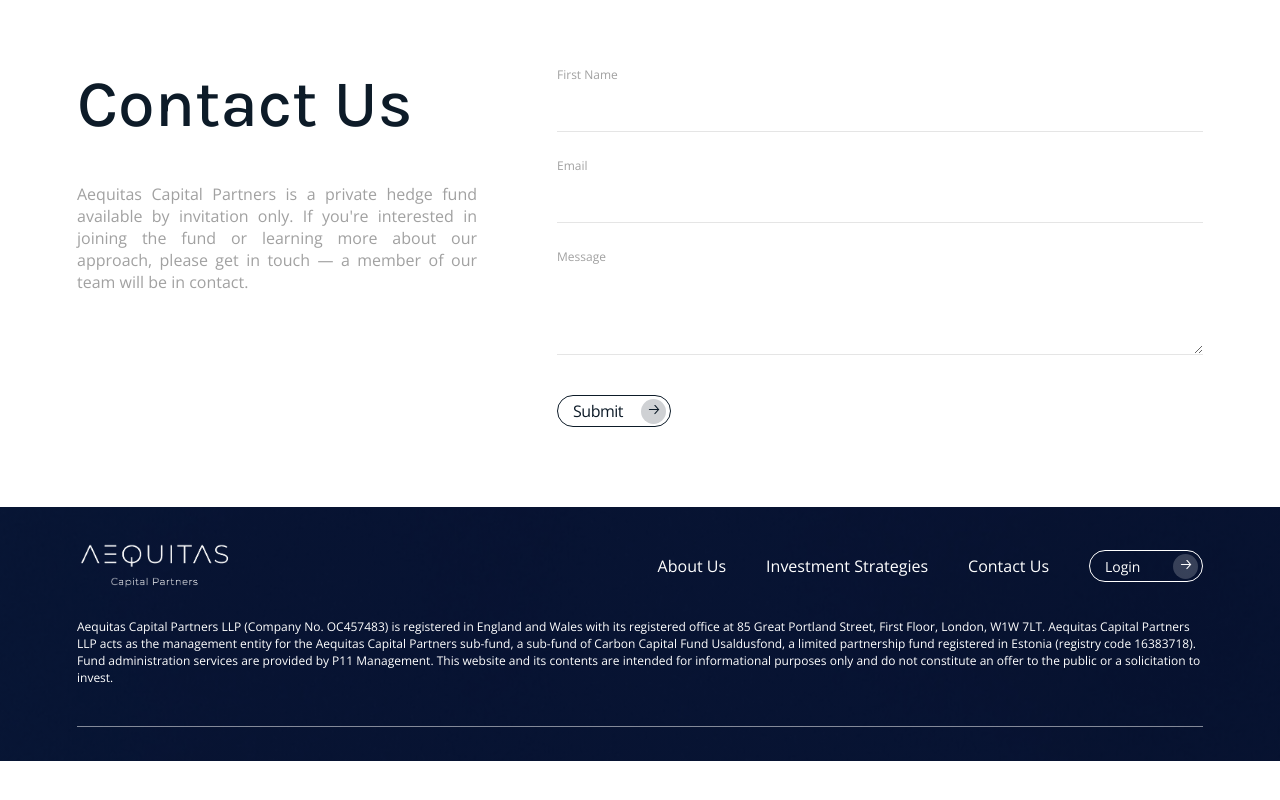
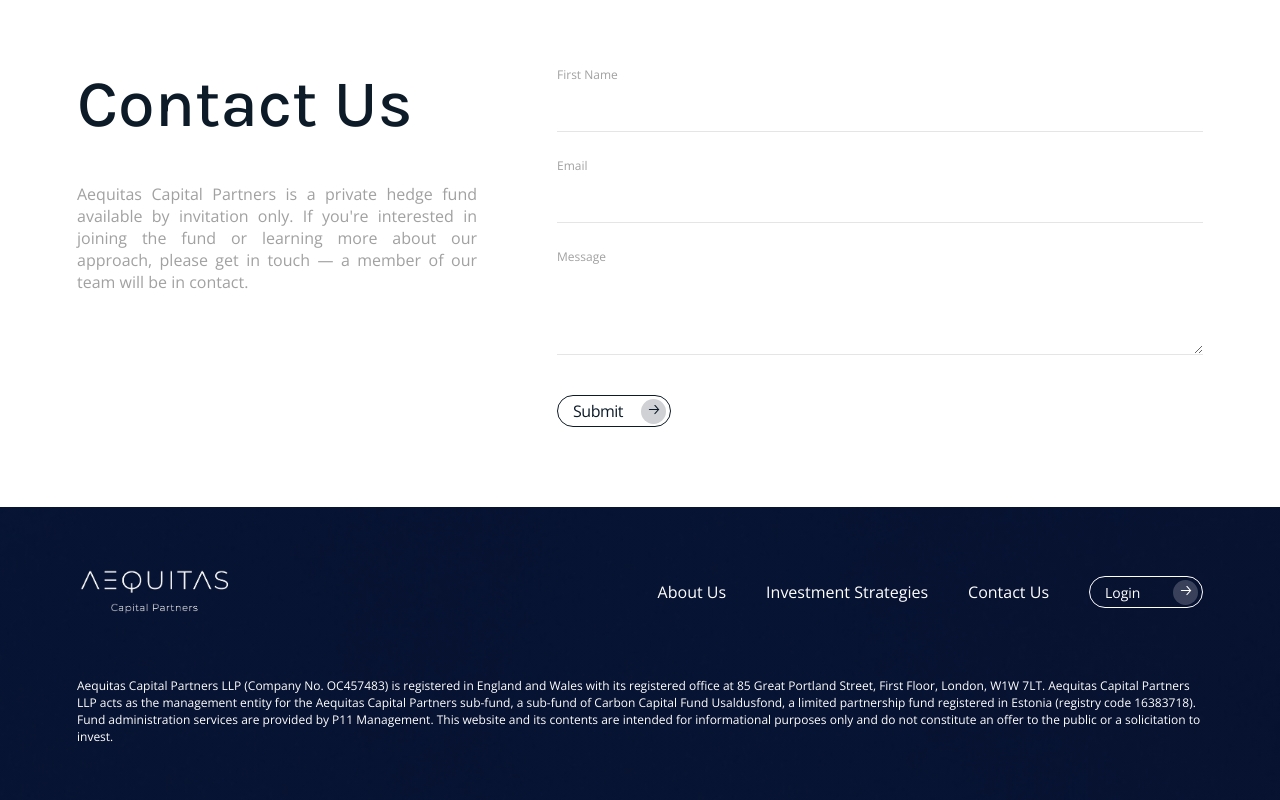
Before and after one commit to Traderyo93/Aequitasdash, a website: page index.html in a window 1280 px wide. Shown: the part 2124-2924 px from the top of the page. Before the commit the page ends 2885 px from the top, so only its background shows below. Drawn offline with nearby package versions, Linux system fonts and the light colour scheme.

Commit message:
Update index.html

```diff
--- a/index.html
+++ b/index.html
@@ -551,14 +551,14 @@
                 linear-gradient(0deg, rgba(0, 0, 0, 0.50) 0%, rgba(0, 0, 0, 0.50) 100%),
                 linear-gradient(0deg, rgba(15, 44, 130, 0.59) 0%, rgba(15, 44, 130, 0.59) 100%),
                 url('assets/images/Blue Footer.png') lightgray 50% / cover no-repeat;
-            padding: 34px 77px;
+            padding: 60px 77px 80px 77px;
         }
 
         .footer-nav-container {
             display: flex;
             justify-content: space-between;
             align-items: center;
-            margin-bottom: 27px;
+            margin-bottom: 60px;
         }
 
         .footer-logo {
@@ -638,7 +638,7 @@
             font-size: 12px;
             font-weight: 400;
             line-height: normal;
-            margin-bottom: 40px;
+            margin-bottom: 60px;
         }
 
         .footer-divider {
@@ -654,7 +654,7 @@
             }
 
             .about-section, .investment-section, .contact-section, .footer-section {
-                padding: 60px 40px;
+                padding: 60px 40px 80px 40px;
             }
 
             .about-content, .investment-container, .contact-container {
@@ -691,7 +691,7 @@
             }
 
             .about-section, .investment-section, .contact-section, .footer-section {
-                padding: 40px 24px;
+                padding: 40px 24px 60px 24px;
             }
 
             .nav-links, .footer-nav-links {
```
